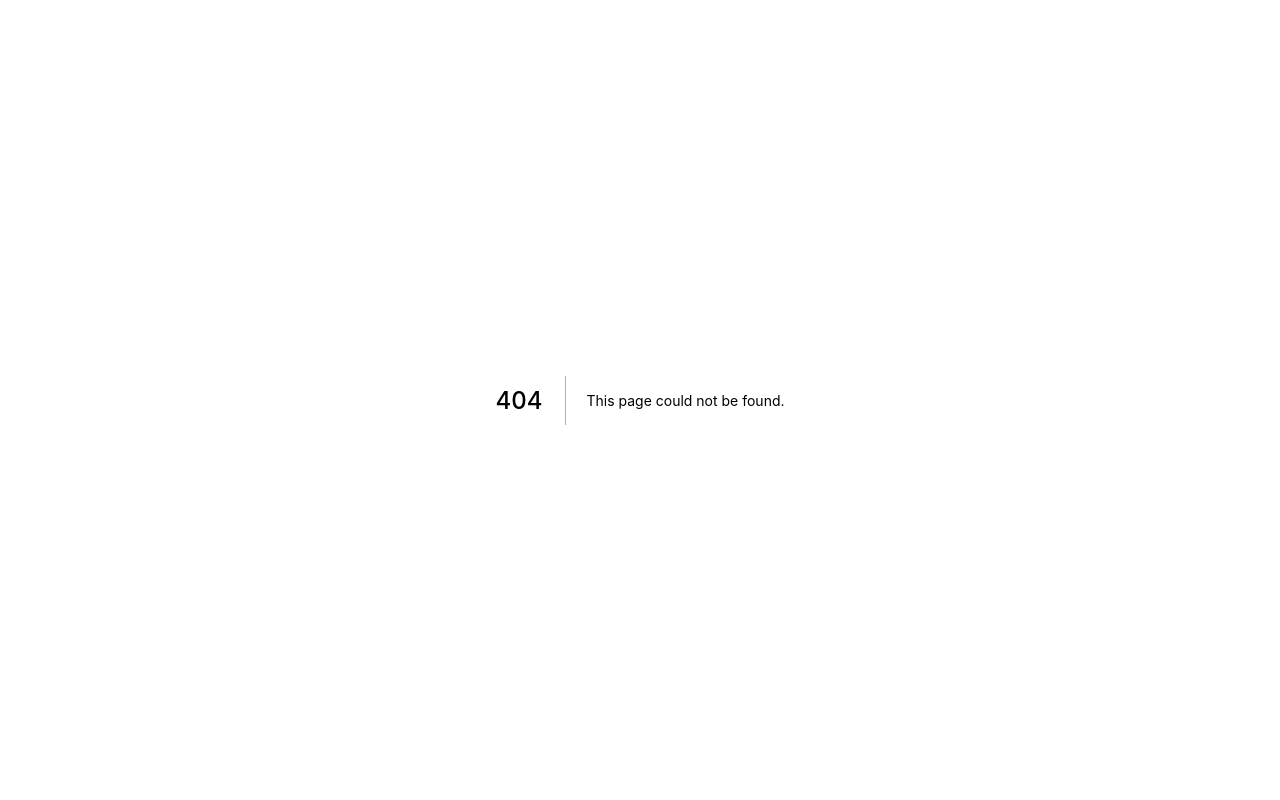
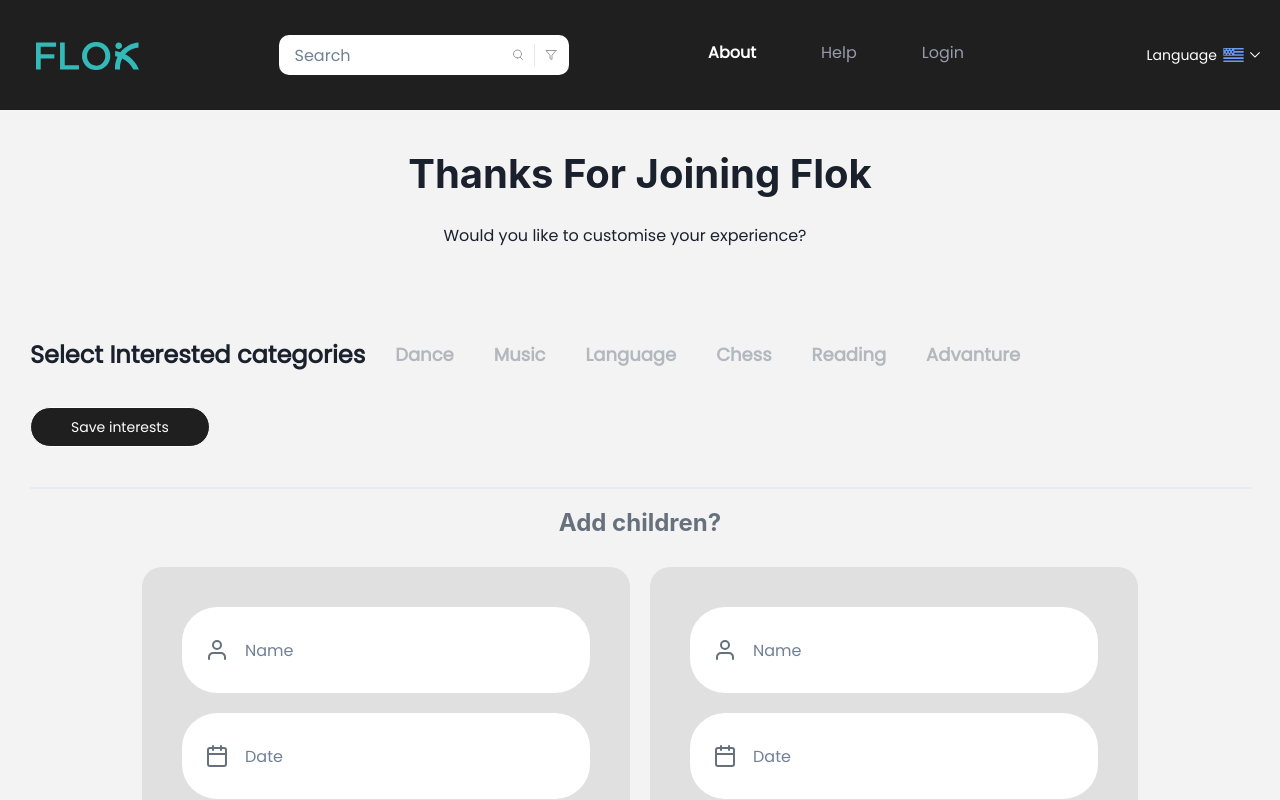
Before and after one commit to Ahtisham8952/Flok-UI, a Next.js app: page /parentlogin in a window 1280 px wide. Before the commit this address had no page. Shown: the top 800 px of the page. Built offline with nearby package versions, Linux system fonts and the light colour scheme.

Commit message:
Hamza good boy

```diff
--- /dev/null
+++ b/pages/parentlogin/index.js
@@ -0,0 +1,9 @@
+import React from 'react'
+import LoginStepTwo from "../../src/components/core/Login/LoginStepTwo"
+const ParentLoginPage = () => {
+  return (
+   <LoginStepTwo/>
+  )
+}
+
+export default ParentLoginPage
--- a/src/components/core/Login/LoginStepOne.jsx
+++ b/src/components/core/Login/LoginStepOne.jsx
@@ -31,7 +31,7 @@ const LoginPage = ({nextPage}) => {
       const accountType = localStorage.getItem('accountType');
       console.log(accountType)
       if (accountType === 'parent') {
-        router.push('/');
+        router.push('/parentlogin');
       } else if (accountType === 'organization') {
         router.push('/organizationlogin');
       }
```
